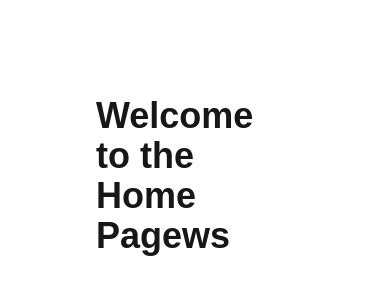
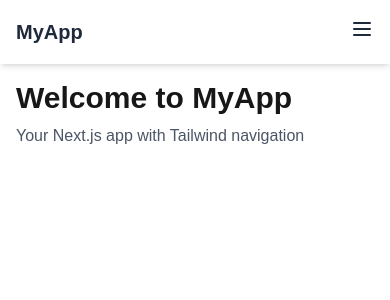
Before and after one commit to Elakkiya-S-28/portfolio_web, a Next.js app: page / in a window 390 px wide. Shown: the top 300 px of the page. Built offline with nearby package versions, Linux system fonts and the light colour scheme.

Commit message:
Navigation Basic

```diff
--- /dev/null
+++ b/src/Navigation/index.tsx
@@ -0,0 +1,75 @@
+"use client";
+
+import Link from 'next/link';
+import { useState } from 'react';
+
+export default function Navbar() {
+  const [isOpen, setIsOpen] = useState(false);
+
+  return (
+    <nav className="bg-white shadow-md fixed top-0 left-0 w-full z-50">
+      <div className="max-w-7xl mx-auto px-4 sm:px-6 lg:px-8">
+        <div className="flex justify-between h-16 items-center">
+          {/* Logo */}
+          <div className="flex-shrink-0">
+            <Link href="/">
+              <span className="text-xl font-bold text-gray-800 cursor-pointer">MyApp</span>
+            </Link>
+          </div>
+
+          {/* Desktop Menu */}
+          <div className="hidden md:flex space-x-6">
+            <Link href="/" className="text-gray-700 hover:text-blue-600">Home</Link>
+            <Link href="/about" className="text-gray-700 hover:text-blue-600">About</Link>
+            <Link href="/services" className="text-gray-700 hover:text-blue-600">Services</Link>
+            <Link href="/contact" className="text-gray-700 hover:text-blue-600">Contact</Link>
+          </div>
+
+          {/* Mobile Menu Button */}
+          <div className="md:hidden">
+            <button
+              onClick={() => setIsOpen(!isOpen)}
+              type="button"
+              className="text-gray-800 focus:outline-none"
+              aria-label="Toggle menu"
+            >
+              <svg
+                className="h-6 w-6"
+                fill="none"
+                stroke="currentColor"
+                viewBox="0 0 24 24"
+                xmlns="http://www.w3.org/2000/svg"
+              >
+                {isOpen ? (
+                  <path
+                    strokeLinecap="round"
+                    strokeLinejoin="round"
+                    strokeWidth={2}
+                    d="M6 18L18 6M6 6l12 12"
+                  />
+                ) : (
+                  <path
+                    strokeLinecap="round"
+                    strokeLinejoin="round"
+                    strokeWidth={2}
+                    d="M4 6h16M4 12h16M4 18h16"
+                  />
+                )}
+              </svg>
+            </button>
+          </div>
+        </div>
+      </div>
+
+      {/* Mobile Menu */}
+      {isOpen && (
+        <div className="md:hidden bg-white shadow-md px-4 pt-2 pb-4 space-y-2">
+          <Link href="/" className="block text-gray-700 hover:text-blue-600">Home</Link>
+          <Link href="/about" className="block text-gray-700 hover:text-blue-600">About</Link>
+          <Link href="/services" className="block text-gray-700 hover:text-blue-600">Services</Link>
+          <Link href="/contact" className="block text-gray-700 hover:text-blue-600">Contact</Link>
+        </div>
+      )}
+    </nav>
+  );
+}
--- a/src/app/page.tsx
+++ b/src/app/page.tsx
@@ -1,7 +1,20 @@
+// export default function Home() {
+//   return (
+//     <main className="flex min-h-screen flex-col items-center justify-between p-24">
+//       <h1 className="text-4xl font-bold">Welcome to the Home Pagews</h1>
+//     </main>
+//   );
+// }
+import Navbar from '../Navigation'
+
 export default function Home() {
   return (
-    <main className="flex min-h-screen flex-col items-center justify-between p-24">
-      <h1 className="text-4xl font-bold">Welcome to the Home Pagews</h1>
-    </main>
+    <>
+      <Navbar />
+      <main className="pt-20 px-4">
+        <h1 className="text-3xl font-bold">Welcome to MyApp</h1>
+        <p className="mt-2 text-gray-600">Your Next.js app with Tailwind navigation</p>
+      </main>
+    </>
   );
 }
```
Also changed, not shown: src/component/About/index.tsx (added).
